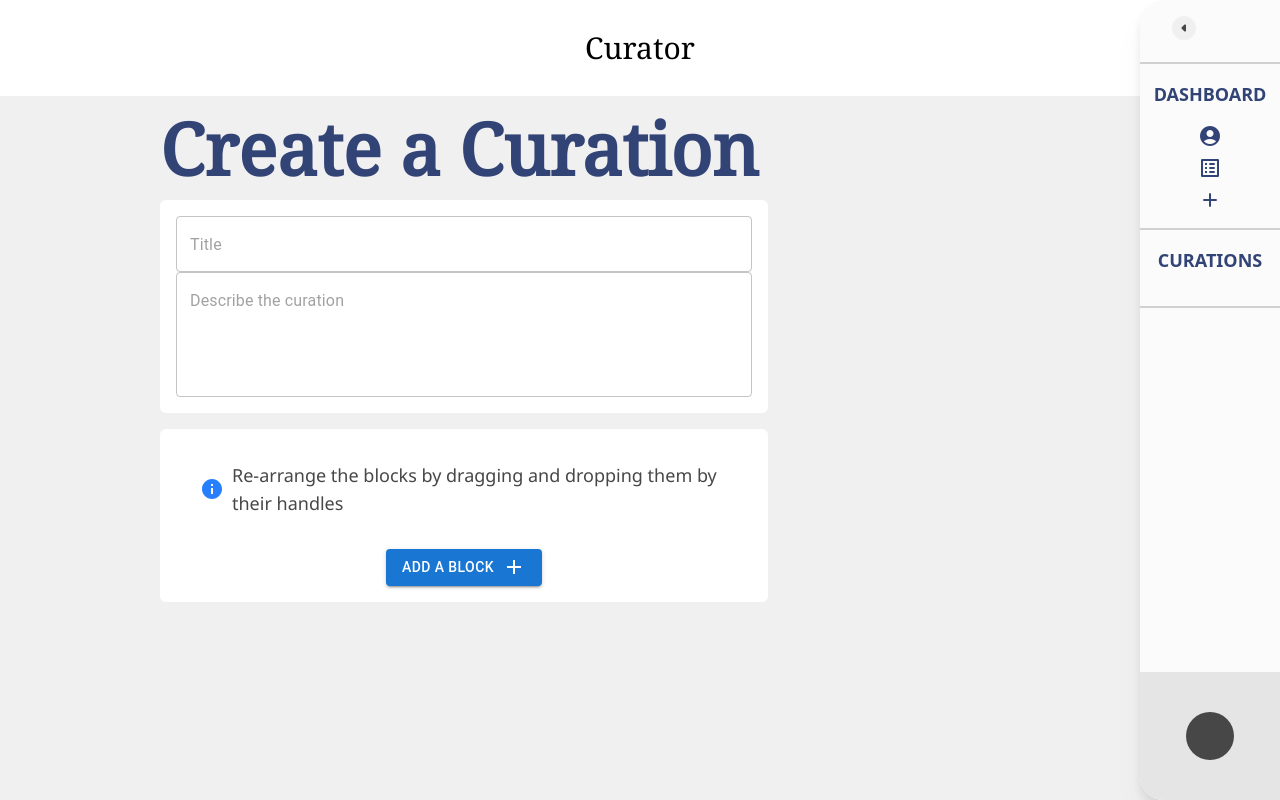
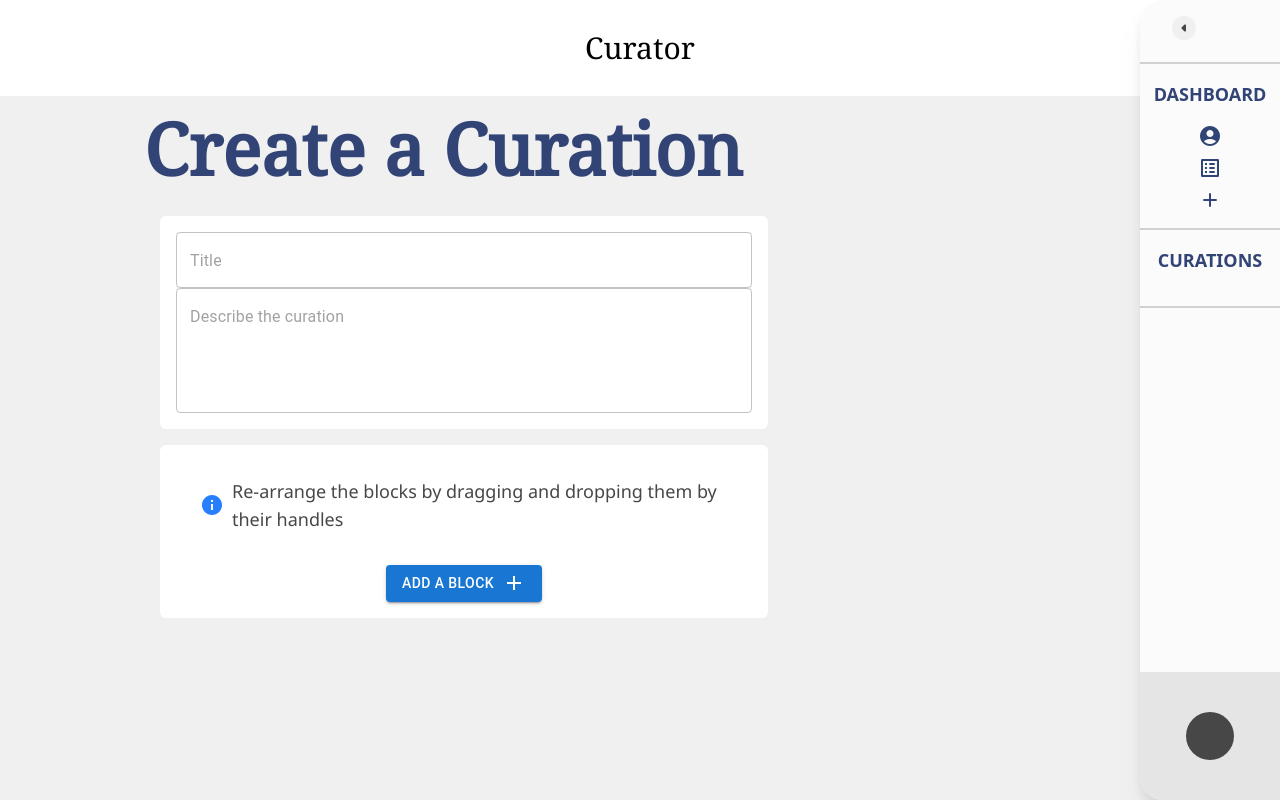
Before and after one commit to pranavraaghav/curator-frontend, a Next.js app: page /dashboard/curation/create in a window 1280 px wide. Shown: the top 800 px of the page. Built offline with nearby package versions, Linux system fonts and the light colour scheme.

Commit message:
chore(EditableCuration): extracted title sections to parent component

```diff
--- a/components/Curation/EditableCuration.jsx
+++ b/components/Curation/EditableCuration.jsx
@@ -52,9 +52,7 @@ function EditableCuration({ initState, submitHandler }) {
   }
 
   return (
-    <div className="flex flex-row ">
-      <div className="flex flex-col items-start w-full p-4 space-y-4 lg:w-1/2 lg:ml-36 lg:mr-auto">
-        <h1 className="heading">Create a Curation</h1>
+    <div className=" p-4 w-full flex flex-col items-start space-y-4  ">
       <div className="space-y-0 card-wrapper">
         {/* Title */}
         {/* <label
@@ -175,8 +173,7 @@ function EditableCuration({ initState, submitHandler }) {
         <div className="hidden card-wrapper frc hover:bg-hover lg:flex">
           <Info className="mx-2 text-lg text-secondary lg:text-3xl" />
           <h2 className="desc">
-              Re-arrange the blocks by dragging and dropping them by their
-              handles
+            Re-arrange the blocks by dragging and dropping them by their handles
           </h2>
         </div>
         <div className="flex flex-row justify-around w-full">
@@ -210,7 +207,6 @@ function EditableCuration({ initState, submitHandler }) {
         </div>
       </div>
     </div>
-    </div>
   )
 }
 
--- a/pages/dashboard/curation/create.jsx
+++ b/pages/dashboard/curation/create.jsx
@@ -58,10 +58,13 @@ function CreateCuration() {
   return (
     <Fragment>
       <div className="w-full min-h-screen bg-bg">
-        <EditableCuration
-          initState={initState}
-          submitHandler={submitHandler}
-        ></EditableCuration>
+        <div className="lg:w-1/2 lg:ml-36 lg:mr-auto">
+          <h1 className="heading py-4">Create a Curation</h1>
+          <EditableCuration
+            initState={initState}
+            submitHandler={submitHandler}
+          ></EditableCuration>
+        </div>
       </div>
     </Fragment>
   )
--- a/pages/dashboard/curation/edit.jsx
+++ b/pages/dashboard/curation/edit.jsx
@@ -99,11 +99,14 @@ function EditCuration() {
 
   return (
     <Fragment>
-      <div className="w-full min-h-screen bg-bg">
-        <EditableCuration
-          initState={initState.current}
-          submitHandler={submitHandler}
-        ></EditableCuration>
+      <div className="w-full min-h-screen bg-bg ">
+        <div className="lg:w-1/2 lg:ml-36 lg:mr-auto">
+          <h1 className="heading py-4">Edit a Curation</h1>
+          <EditableCuration
+            initState={initState.current}
+            submitHandler={submitHandler}
+          ></EditableCuration>
+        </div>
       </div>
     </Fragment>
   )
```
Lines whose indentation alone changed are shown as unchanged.
